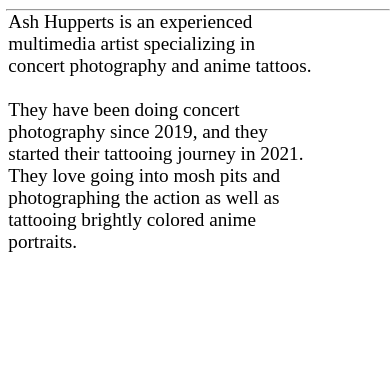
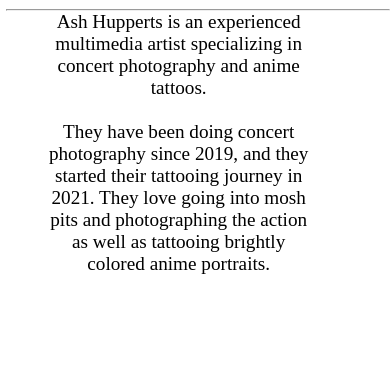
Before and after one commit to AlexH893/aPortfolio, a plain HTML site: page contact.html in a window 390 px wide. Shown: the part 216-601 px from the top of the page. Drawn offline with nearby package versions, Linux system fonts and the light colour scheme; some packages are replaced by stand-ins of ours.

Commit message:
bioTxt styling

```diff
--- a/styles.css
+++ b/styles.css
@@ -334,3 +334,10 @@ li#client {
     text-align: center;
     }
   }
+
+@media screen and (max-width: 900px) {
+  p#bioTxt {
+    text-align: center;
+    margin-left: 10vw;
+  }
+}
```
